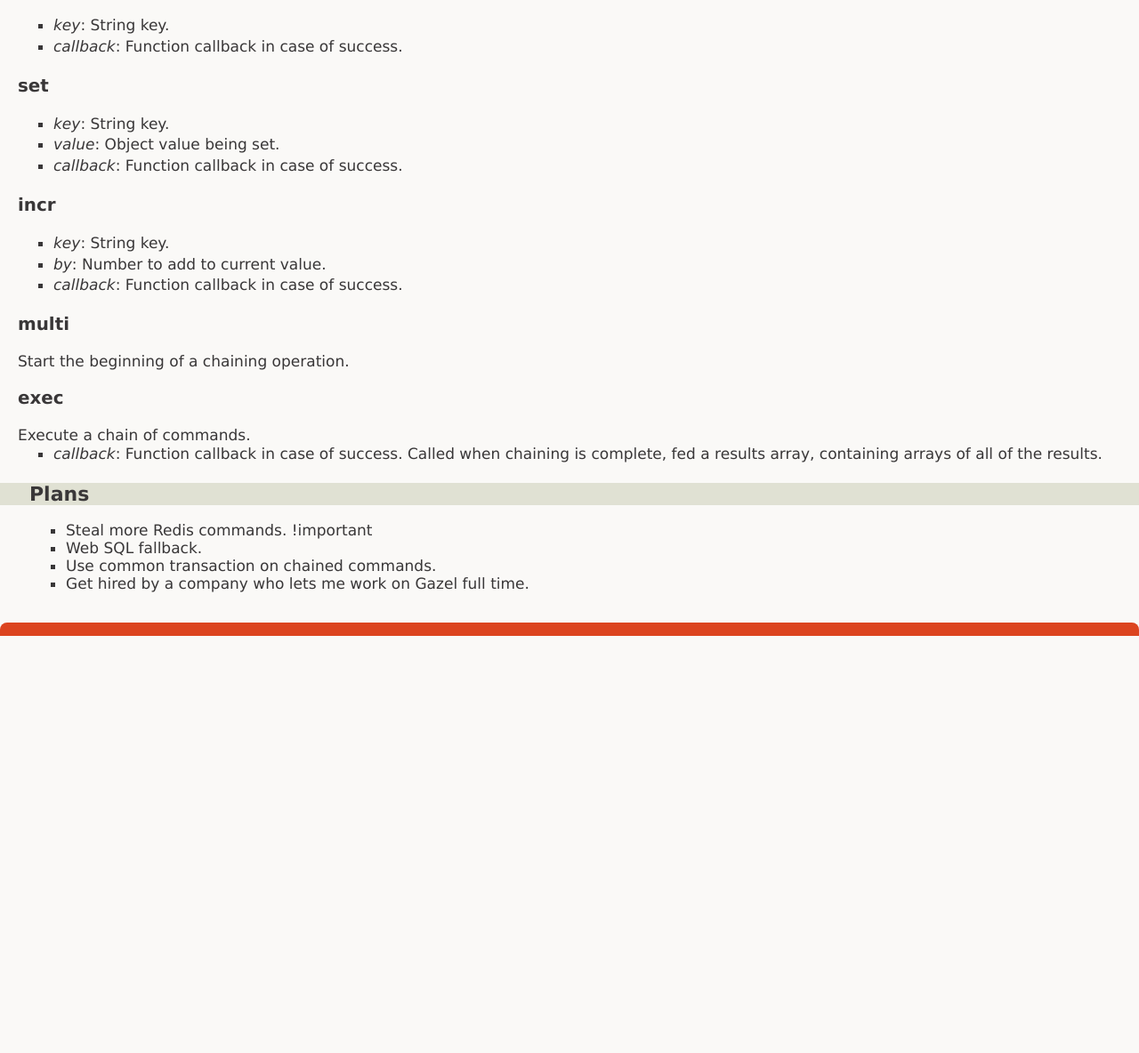
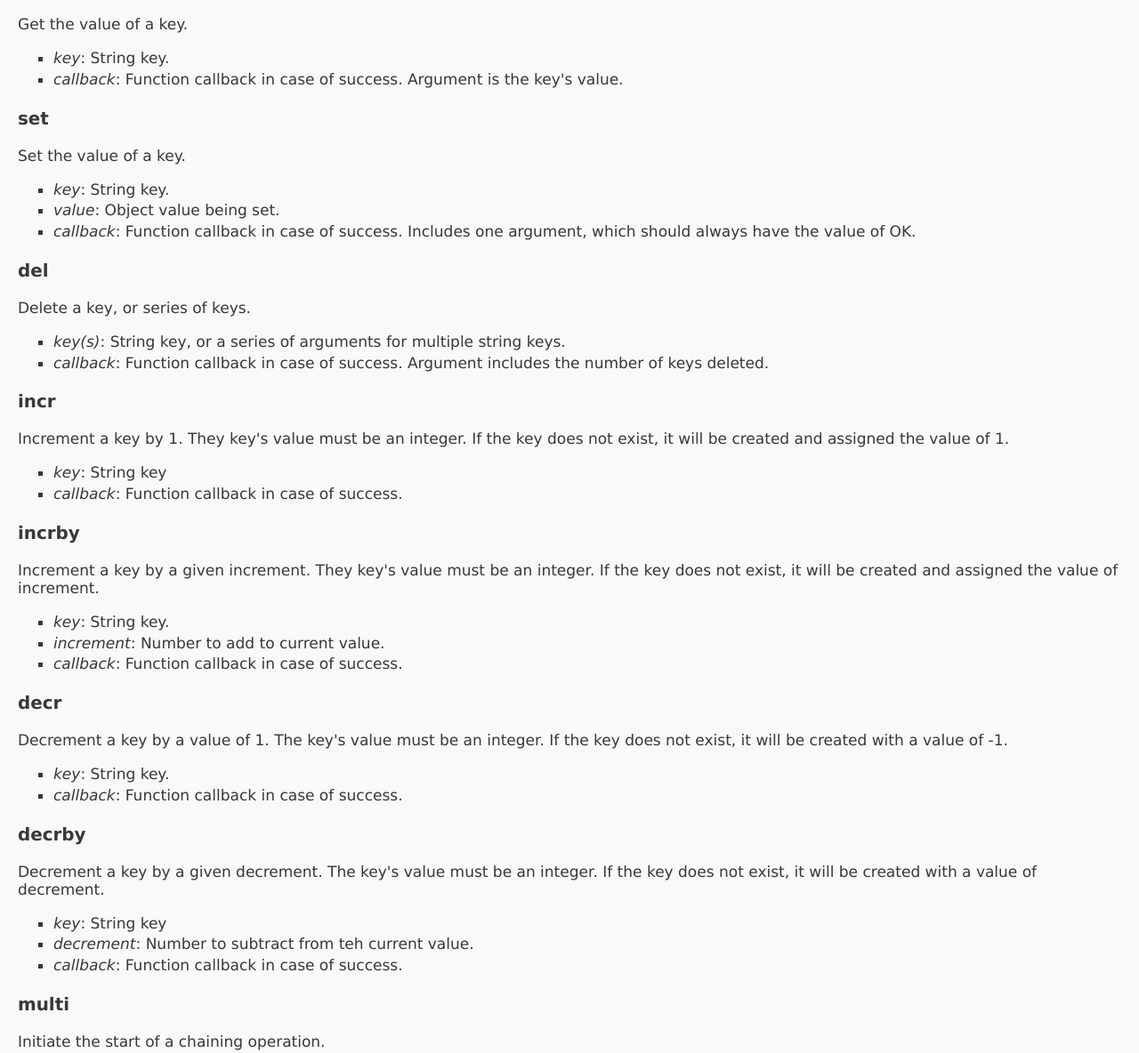
Before and after one commit to matthewp/gazel, a plain HTML site: page index.html in a window 1280 px wide. Shown: the part 372-1556 px from the top of the page at 89% size. Before the commit the page ends 1087 px from the top, so only its background shows below. Drawn offline with Linux system fonts and the light colour scheme.

Commit message:
Added the rest of the commands used.

```diff
--- a/index.html
+++ b/index.html
@@ -173,45 +173,88 @@
       <h2>Commands</h2>
       <div class="command">
         <h3>get</h3>
+        <p>Get the value of a key.</p>
+        <ul>
+          <li><span class="arg">key</span>: String key.</li>
+          <li><span class="arg">callback</span>: Function callback in case of success. Argument is the key's value.</li>
+        </ul>
+      </div>
+      <div class="command">
+        <h3>set</h3>
+        <p>Set the value of a key.</p>
+        <ul>
+          <li><span class="arg">key</span>: String key.</li>
+          <li><span class="arg">value</span>: Object value being set.</li>
+          <li><span class="arg">callback</span>: Function callback in case of success. Includes one argument, which should always have the value of OK.</li>
+        </ul>
+      </div>
+      <div class="command">
+        <h3>del</h3>
+        <p>Delete a key, or series of keys.</p>
+        <ul>
+          <li><span class="arg">key(s)</span>: String key, or a series of arguments for multiple string keys.</li>
+          <li><span class="arg">callback</span>: Function callback in case of success. Argument includes the number of keys deleted.</li>
+        </ul>
+      </div>
+      <div class="command">
+        <h3>incr</h3>
+        <p>Increment a key by 1. They key's value must be an integer. If the key does not exist, it will be created and assigned the value of 1.</p>
+        <ul>
+          <li><span class="arg">key</span>: String key</li>
+          <li><span class="arg">callback</span>: Function callback in case of success.
+        </ul>
+      </div>
+      <div class="command">
+        <h3>incrby</h3>
+        <p>Increment a key by a given increment. They key's value must be an integer. If the key does not exist, it will be created and assigned the value of increment.</p>
+        <ul>
+          <li><span class="arg">key</span>: String key.</li>
+          <li><span class="arg">increment</span>: Number to add to current value.</li>
+          <li><span class="arg">callback</span>: Function callback in case of success.</li>
+        </ul>
+      </div>
+      <div class="command">
+        <h3>decr</h3>
+        <p>Decrement a key by a value of 1. The key's value must be an integer. If the key does not exist, it will be created with a value of -1.</p>
         <ul>
           <li><span class="arg">key</span>: String key.</li>
           <li><span class="arg">callback</span>: Function callback in case of success.</li>
         </ul>
       </div>
       <div class="command">
-        <h3>set</h3>
+        <h3>decrby</h3>
+        <p>Decrement a key by a given decrement. The key's value must be an integer. If the key does not exist, it will be created with a value of decrement.</p>
         <ul>
-          <li><span class="arg">key</span>: String key.</li>
-          <li><span class="arg">value</span>: Object value being set.</li>
-          <li><span class="arg">callback</span>: Function callback in case of success.</li>
-        </ul>
-      </div>
-      <div class="command">
-        <h3>incr</h3>
-        <ul>
-          <li><span class="arg">key</span>: String key.</li>
-          <li><span class="arg">by</span>: Number to add to current value.</li>
+          <li><span class="arg">key</span>: String key</li>
+          <li><span class="arg">decrement</span>: Number to subtract from teh current value.</li>
           <li><span class="arg">callback</span>: Function callback in case of success.</li>
         </ul>
       </div>
       <div class="command">
         <h3>multi</h3>
-        Start the beginning of a chaining operation.
+        <p>Initiate the start of a chaining operation.</p>
       </div>
       <div class="command">
         <h3>exec</h3>
-        Execute a chain of commands.
+        <p>Execute a chain of commands.</p>
         <ul>
           <li><span class="arg">callback</span>: Function callback in case of success. Called when chaining is complete, fed a results array, containing arrays of all of the results.</li>
         </ul>
       </div>
+      <div class="command">
+        <h3>discard</h3>
+        <p>Abort a transaction in process.</p>
+        <ul>
+          <li><span class="arg">callback</span>: Function callback, called after discarding the transactions in process.</li>
+        </ul>
     </article>
     <article>
       <h2>Plans</h2>
       <ul>
         <li>Steal more Redis commands. !important</li>
         <li>Web SQL fallback.</li>
-        <li>Use common transaction on chained commands.</li>
+        <li>Wider test coverage.</li>
+        <li>Allow for multiple databases.</li>
         <li>Get hired by a company who lets me work on Gazel full time.</li>
       </ul>
     </article>
```
